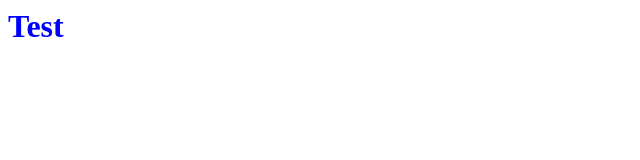
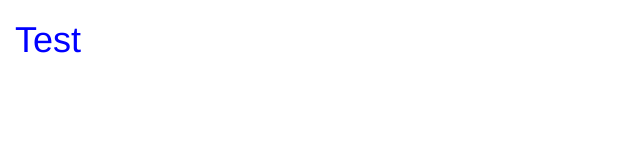
Before and after one commit to mangan88/mangan88.github.io, a plain HTML site: page index.html in a window 1280 px wide. Shown: the whole page, without its empty margins (0-640 px from the left). Drawn offline with nearby package versions, Linux system fonts and the light colour scheme.

Commit message:
add bootstrap; format

```diff
--- a/index.html
+++ b/index.html
@@ -1,8 +1,16 @@
 <html>
-<head><title>Test</title>
-<link rel="stylesheet" href="styles.css"/>
+<head>
+	<title>Test</title>
+	<link href="https://maxcdn.bootstrapcdn.com/bootstrap/3.3.7/css/bootstrap.min.css" rel="stylesheet" integrity="sha384-BVYiiSIFeK1dGmJRAkycuHAHRg32OmUcww7on3RYdg4Va+PmSTsz/K68vbdEjh4u" crossorigin="anonymous">
+	<link rel="stylesheet" href="styles.css"/>
 </head>
 <body>
-<h1>Test</h1>
+<div class="container-fluid">
+	<div class="row">
+		<div class="col-xs-12">
+			<h1>Test</h1>
+		</div>
+	</div>
+</div>
 </body>
 </html>
```
